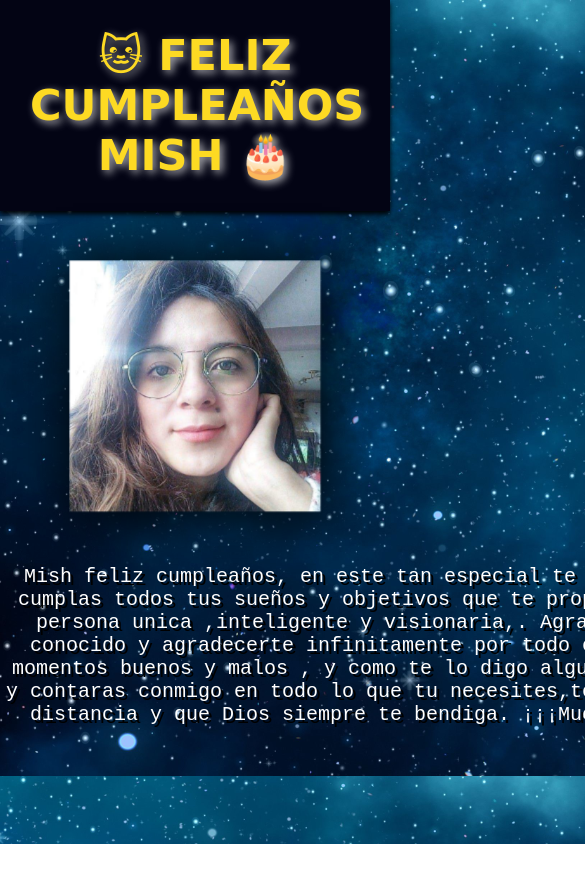
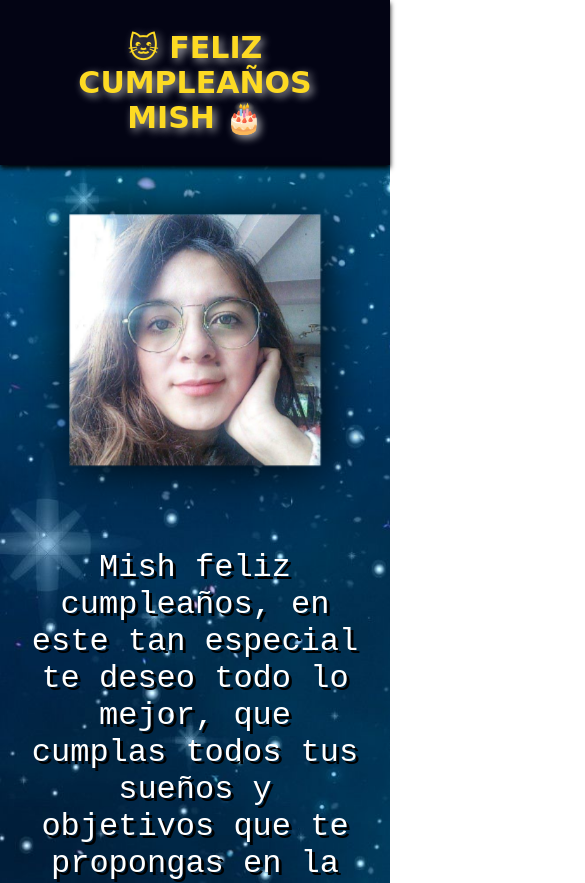
Before and after one commit to C-ArenA/mishcard, a plain HTML site: page index.html in a window 390 px wide. Shown: the top 883 px of the page, 585 px wide, since content can reach past the window. Before the commit the page ends 844 px from the top, so only its background shows below. Drawn offline with nearby package versions, Linux system fonts and the light colour scheme; a web font is replaced by a local one.

Commit message:
responsive

```diff
--- a/index.html
+++ b/index.html
@@ -19,12 +19,12 @@
             abrazo a distancia y que Dios siempre te bendiga. ¡¡¡Muchas felicidades Mish!!!
         </p>
 		<iframe src="silence.mp3" allow="autoplay" id="audio" style="display: none"></iframe>
-		<audio src="music/mrblue.mp3" loop >
+		<audio src="music/mrblue.mp3" loop autoplay>
 
 		</audio>
 		<footer>
 
 		</footer>
+		<script src="main.js"></script>
     </body>
-	<script src="main.js"></script>
 </html>
--- a/style.css
+++ b/style.css
@@ -3,12 +3,12 @@
 body{
 	background-image: url("img/34253.jpg");
 	background-size: cover;
+	background-repeat: no-repeat;
 	text-align: center;
 	color: white;
 	padding: 0;
 	margin: 0;
 	overflow-x: hidden;
-	overflow-y: hidden;
 }
 .title{
 	color: #FDDA23;
@@ -31,11 +31,11 @@ body{
 .dedicatoria{
 	font-family: monospace;
 	text-shadow: 3px 3px #000;
-	font-size: 20px;
+	font-size: 2rem;
 	width: 900px;
+	max-width: 90vw;
 	margin: auto;
 	margin-bottom: 50px;
-
 }
 
 .redcolor{
@@ -44,3 +44,14 @@ body{
 .greencolor{
 	color: green;
 }
+
+@media (max-width:700px) {
+	.title{
+		font-size: 30px;
+	}
+	.dedicatoria{
+		width: auto;
+		margin: 30px ;
+
+	}
+}
```
